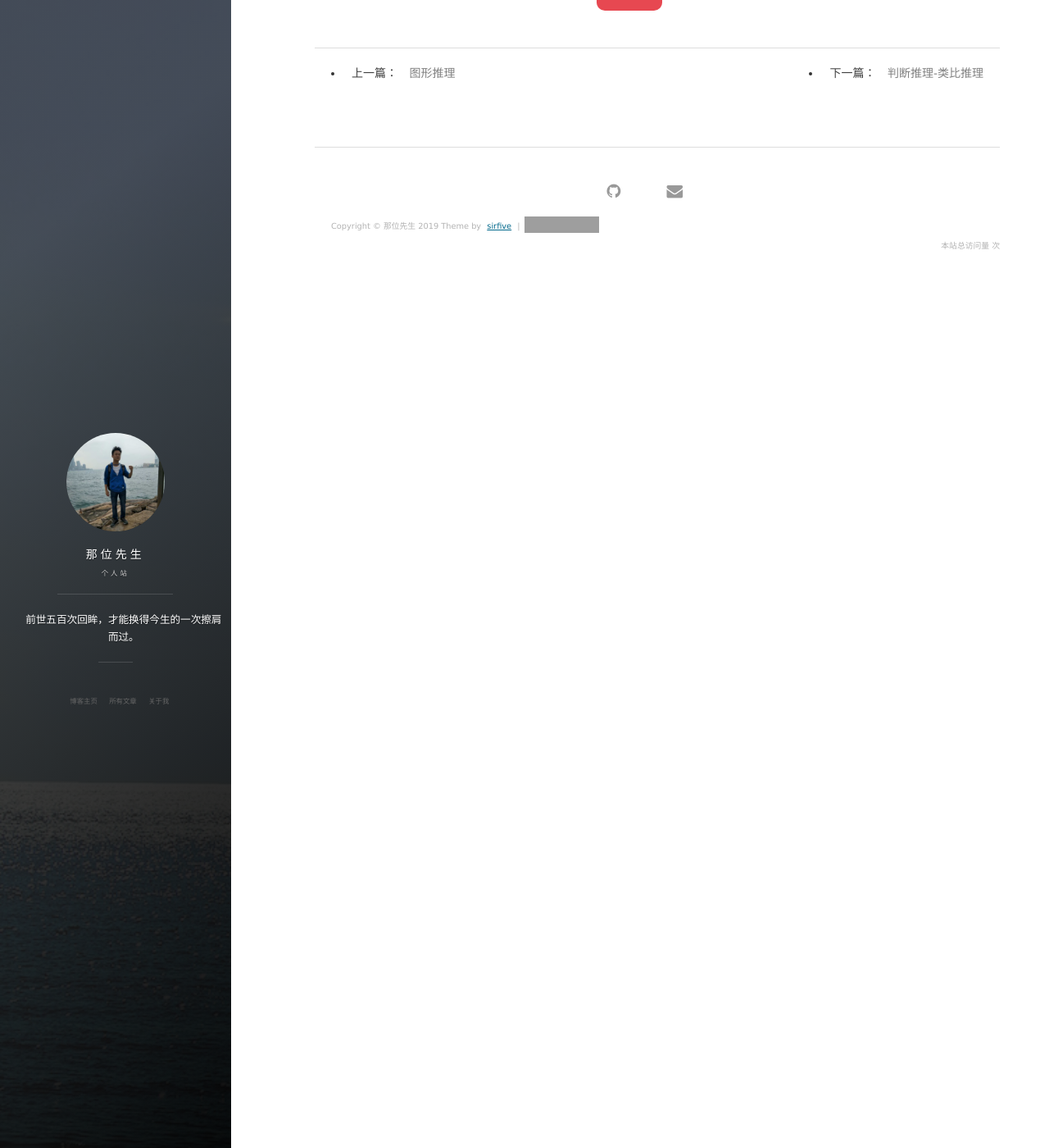
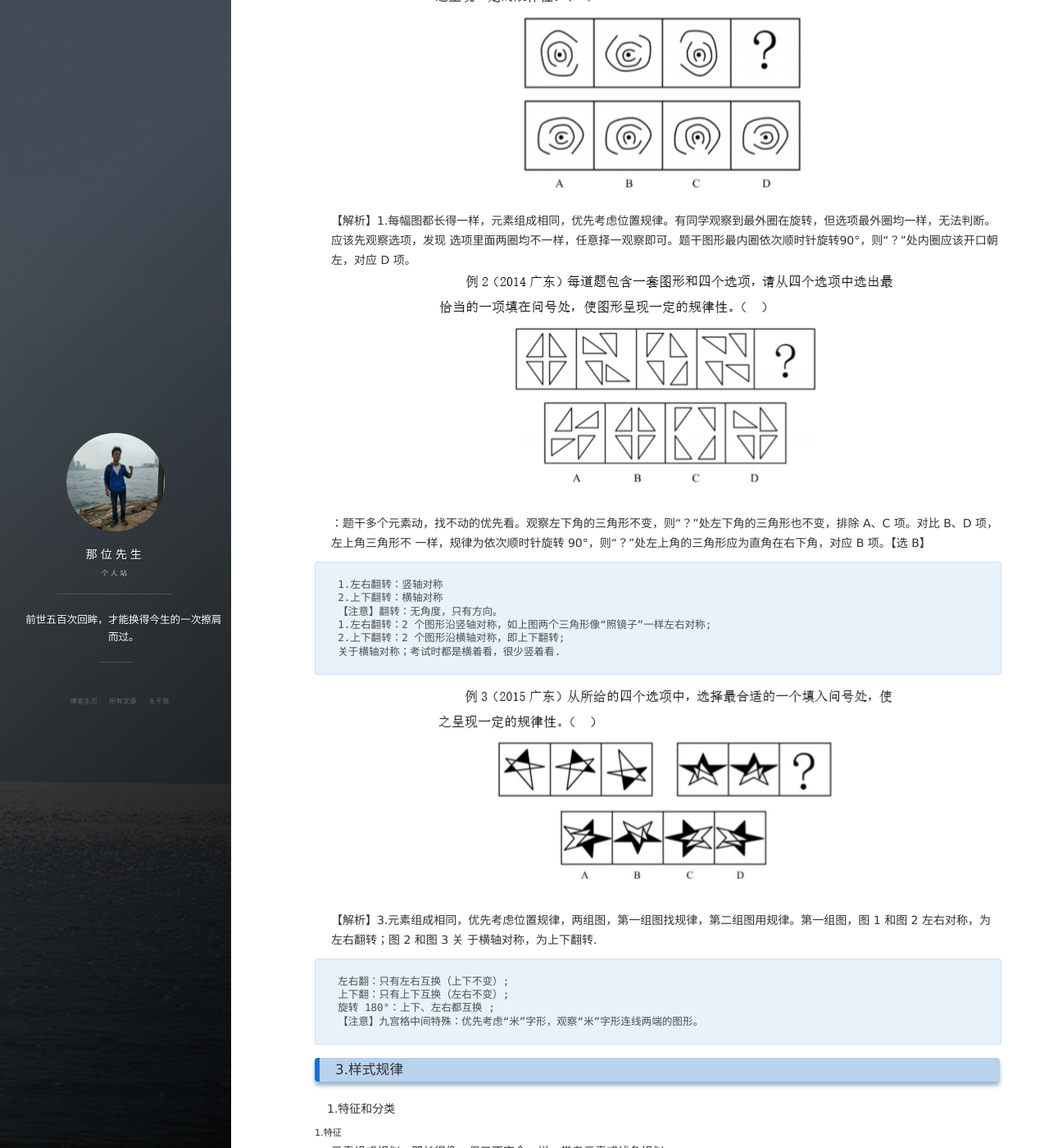
Before and after one commit to sirFive/sirFive.github.io, a Jekyll site: the page built from _posts/2019-07-29-判断推理 - 图形推理.MD, in a window 1280 px wide and 1400 px high, scrolled down 3803 px. Shown: the whole window at 82% size. Built offline with Jekyll 4.4.1, drawn with Linux system fonts in a browser that asks for light colours; nearby versions of some CDN libraries; comment, search, counter and statistics services are not loaded; some of the changed text lies outside the part shown; grey boxes are pictures that could not be loaded.

Commit message:
公务员-图形推理-样式规律

````diff
--- a/_posts/2019-07-29-判断推理 - 图形推理.MD
+++ b/_posts/2019-07-29-判断推理 - 图形推理.MD
@@ -49,3 +49,48 @@ tag: 公务员
 1.方向：顺时针、逆时针.
 2.常见角度：45°、90°、180°.
 ##### 2.举例
+![例1](/images/article/gwy/pdtl/pdtl-wzgl11.jpg "例1")
+【解析】1.每幅图都长得一样，元素组成相同，优先考虑位置规律。有同学观察到最外圈在旋转，但选项最外圈均一样，无法判断。应该先观察选项，发现
+选项里面两圈均不一样，任意择一观察即可。题干图形最内圈依次顺时针旋转90°，则“？”处内圈应该开口朝左，对应 D 项。
+![例2](/images/article/gwy/pdtl/pdtl-wzgl12.jpg "例2")
+：题干多个元素动，找不动的优先看。观察左下角的三角形不变，则“？”处左下角的三角形也不变，排除 A、C 项。对比 B、D 项，左上角三角形不
+一样，规律为依次顺时针旋转 90°，则“？”处左上角的三角形应为直角在右下角，对应 B 项。【选 B】
+```
+1.左右翻转：竖轴对称
+2.上下翻转：横轴对称
+【注意】翻转：无角度，只有方向。
+1.左右翻转：2 个图形沿竖轴对称，如上图两个三角形像“照镜子”一样左右对称;
+2.上下翻转：2 个图形沿横轴对称，即上下翻转;
+关于横轴对称；考试时都是横着看，很少竖着看.
+```
+![例3](/images/article/gwy/pdtl/pdtl-wzgl13.jpg "例3")
+【解析】3.元素组成相同，优先考虑位置规律，两组图，第一组图找规律，第二组图用规律。第一组图，图 1 和图 2 左右对称，为左右翻转；图 2 和图 3 关
+于横轴对称，为上下翻转.
+```
+左右翻：只有左右互换（上下不变）;
+上下翻：只有上下互换（左右不变）;
+旋转 180°：上下、左右都互换 ;
+【注意】九宫格中间特殊：优先考虑“米”字形，观察“米”字形连线两端的图形。
+```
+### 3.样式规律
+#### 1.特征和分类
+##### 1.特征
+元素组成相似，即长得像，但又不完全一样，常考元素或线条相似。
+（1）元素重复出现。比如图一每幅图均有黑眼睛和白眼睛。
+（2）线条重复出现。比如图二九宫格第一行的图 1 和图 2 均有两条斜线。
+##### 2.分类
+加减同异、遍历、黑白运算。
+#### 2.加减同异
+##### 1.特征
+1.相加、相减。图 1 和图 2 相加得到图 3，图 3 和图 2 相减得到图 1。
+2.求异（去同求异）。图 1 和图 2 均有“十”，图 3 没有“十”，不同的保留，即相同线条去掉，不同线条保留。
+3 求同（去异求同）。图 1 和图 2 均有“十”，图 3“十”留下，即相同线条保留，不同线条去掉。
+4.图形特征：线条重复出现。如第三组图的“十”在图 1 和图 2 中重复出现，可以优先考虑加减同异。
+##### 2.举例
+![例1](/images/article/gwy/pdtl/pdtl-wzgl21.jpg "例1")
+【解析】1.观察题干图形特征，第一组图均有“花骨朵”，相同线条重复出现，优先考虑加减同异，即图 3 去掉不同线条，保留相同线条，即求同。第二组
+图应用规律，图 1 和图 2 相同线条为“风火轮”，则“？”处应保留“风火轮”，对应 B 项。【选 B】
+![例2](/images/article/gwy/pdtl/pdtl-wzgl22.jpg "例2")
+【解析】2.观察题干图形特征，第一组图 2 和图 3 均有相同的“十”字，相同线条重复出现，考虑加减同异。可以挑 1-2 条线入手，第一组图 1 上方有完整
+的横线，图 2 上方只有左侧的横线，图 3 为相同的左侧线条去掉，不同的右侧线条保留，即求异。验证规律，第一组图 1 左侧有完整的竖线，图 2 左侧只有上方
+的竖线，图 3 左侧保留不同的下方竖线，符合求异规律。【选 C】
````
Also changed, not shown: images/article/gwy/pdtl/pdtl-wzgl11.jpg (added), images/article/gwy/pdtl/pdtl-wzgl12.jpg (added), images/article/gwy/pdtl/pdtl-wzgl13.jpg (added), images/article/gwy/pdtl/pdtl-wzgl21.jpg (added), images/article/gwy/pdtl/pdtl-wzgl22.jpg (added).
